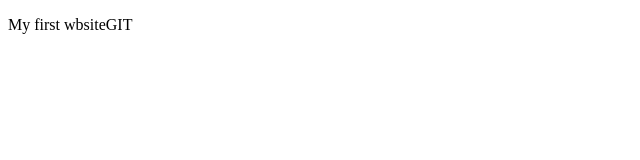
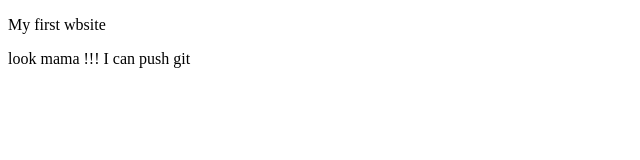
Before and after one commit to SHUMONRAJ/my.first.website, a plain HTML site: page Index.html in a window 1280 px wide. Shown: the whole page, without its empty margins (0-640 px from the left). Drawn offline with Linux system fonts and the light colour scheme.

Commit message:
learned git hub

```diff
--- a/Index.html
+++ b/Index.html
@@ -6,6 +6,7 @@
     <title>Document</title>
 </head>
 <body>
-    <p>My first wbsiteGIT</p>
+    <p>My first wbsite</p>
+    <p3> look mama !!! I can push git</p3>
 </body>
 </html>
```
